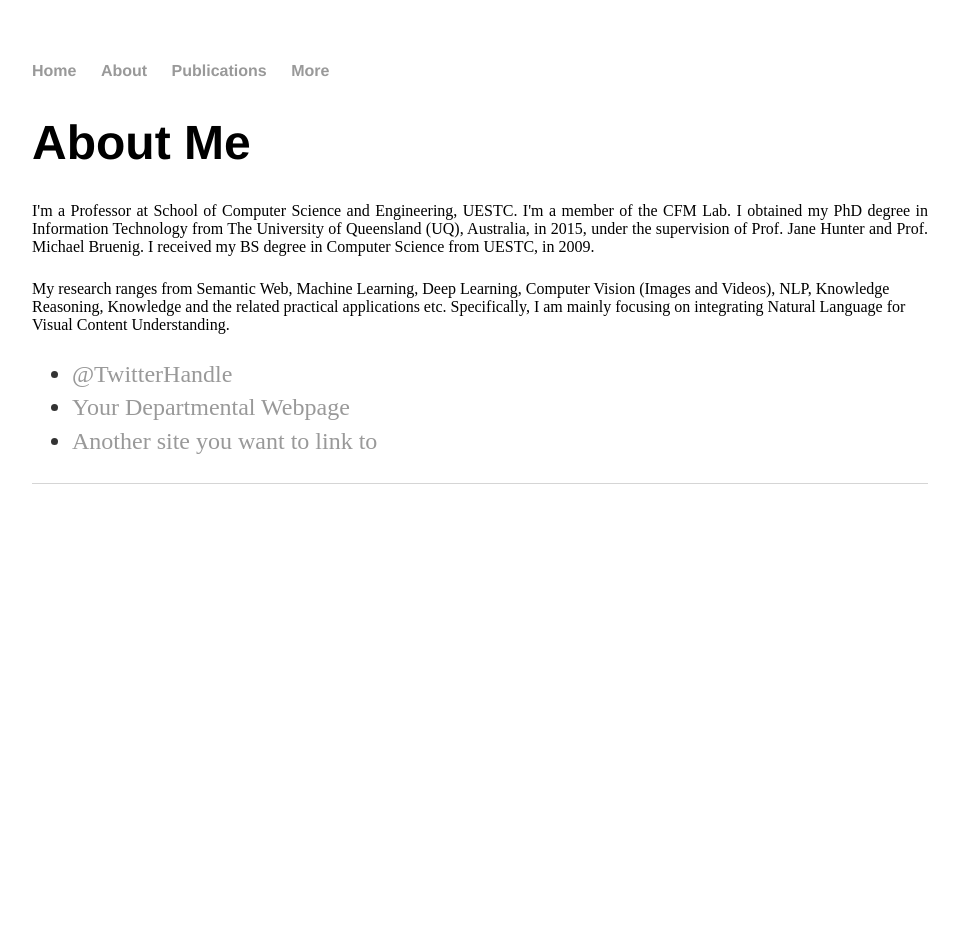
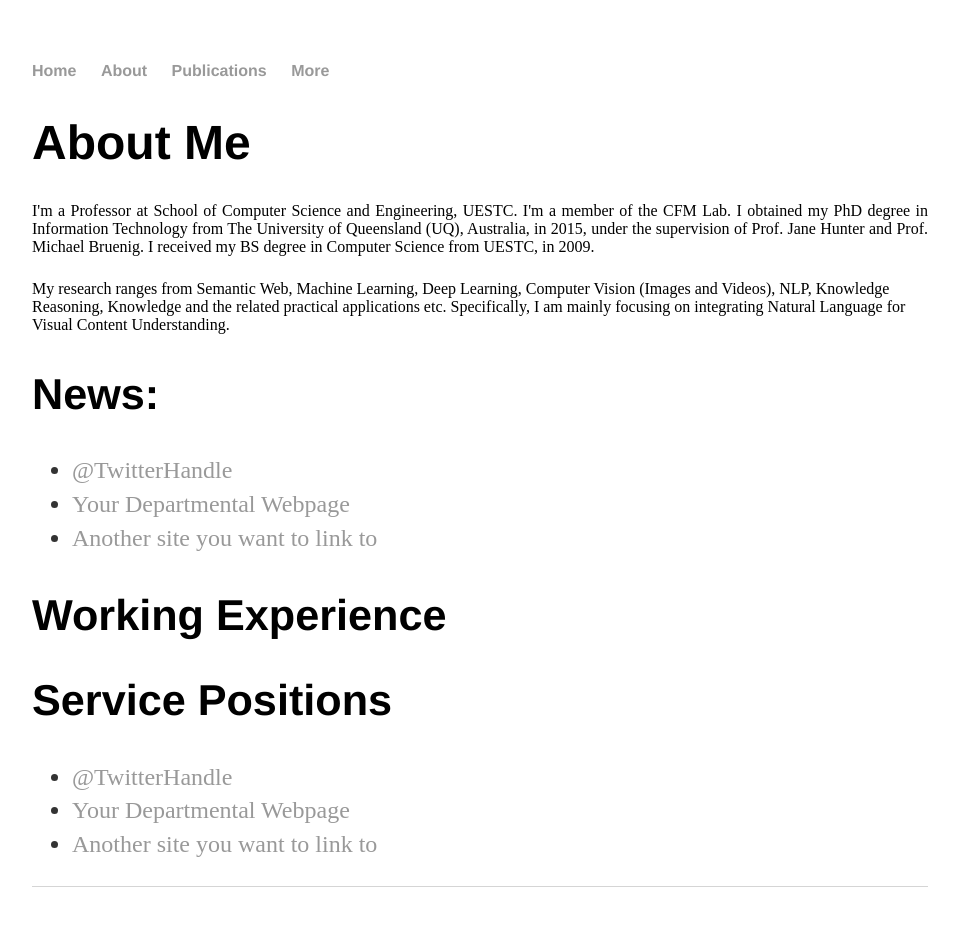
Before and after one commit to lianliGao/lianligao.github.io, a Jekyll site: the page built from about/index.html, in a window 1280 px wide. Shown: the whole page, without its empty margins (160-1119 px from the left). Built offline with Jekyll 4.4.1, drawn with Linux system fonts in a browser that asks for light colours; before the commit the page ends 900 px from its top, so only the background shows below that.

Commit message:
Update index.html

```diff
--- a/about/index.html
+++ b/about/index.html
@@ -6,9 +6,16 @@
 		<div class="about">
 			<h1>About Me</h1>
 			<p><div style="text-align:justify;"> I'm a Professor at School of Computer Science and Engineering, UESTC. I'm a member of the CFM Lab. I obtained my PhD degree in Information Technology from The University of Queensland (UQ), Australia, in 2015, under the supervision of Prof. Jane Hunter and Prof. Michael Bruenig. I received my BS degree in Computer Science from UESTC, in 2009. </div></p>
-<p></p>
-<p> <div>My research ranges from Semantic Web, Machine Learning, Deep Learning, Computer Vision (Images and Videos), NLP, Knowledge Reasoning, Knowledge and the related practical applications etc.  Specifically, I am mainly focusing on integrating Natural Language for Visual Content Understanding. </div> </p>
-
+                        <p></p>
+                        <p> <div>My research ranges from Semantic Web, Machine Learning, Deep Learning, Computer Vision (Images and Videos), NLP, Knowledge Reasoning, Knowledge and the related practical applications etc.  Specifically, I am mainly focusing on integrating Natural Language for Visual Content Understanding. </div> </p>
+<h2> News:</h2>
+			<ul>
+				<li><a href="#">@TwitterHandle</a></li>
+				<li><a href="#">Your Departmental Webpage</a></li>
+				<li><a href="#">Another site you want to link to</a></li>
+				</ul>
+<h2> Working Experience</h2>
+<h2>Service Positions</h2>
 			<ul class="contacts">
 				<li><a href="#">@TwitterHandle</a></li>
 				<li><a href="#">Your Departmental Webpage</a></li>
```
